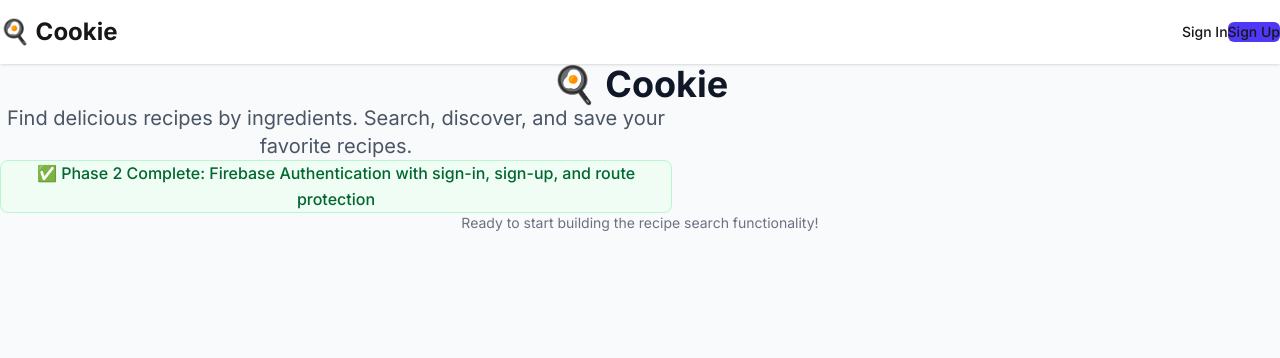
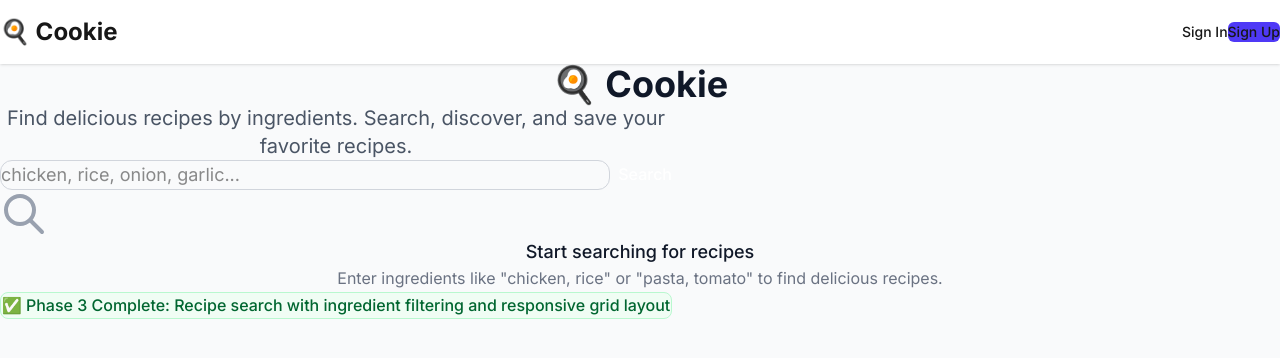
Before and after one commit to SweetieBirdX/Cookie, a Next.js app: page / in a window 1280 px wide. Shown: the top 358 px of the page. Built offline with nearby package versions, Linux system fonts and the light colour scheme; no server answers.

Commit message:
Implement recipe search functionality with SearchBar and RecipeList components. Update Home page to include search results display and loading states. Refactor authentication loading state variable for clarity.

```diff
--- a/src/app/page.tsx
+++ b/src/app/page.tsx
@@ -1,13 +1,19 @@
 "use client";
 
+import { useState } from "react";
 import { useAuth } from "@/lib/useAuth";
 import { signOutUser } from "@/lib/auth";
 import { useRouter } from "next/navigation";
 import Link from "next/link";
+import SearchBar from "@/components/SearchBar";
+import RecipeList from "@/components/RecipeList";
+import { useRecipeSearch } from "@/lib/useRecipeSearch";
 
 export default function Home() {
-  const { user, loading } = useAuth();
+  const { user, loading: authLoading } = useAuth();
   const router = useRouter();
+  const [searchQuery, setSearchQuery] = useState("");
+  const { data: searchResults, isLoading: searchLoading } = useRecipeSearch(searchQuery);
 
   const handleSignOut = async () => {
     try {
@@ -16,6 +22,10 @@ export default function Home() {
     } catch (error) {
       console.error("Error signing out:", error);
     }
+  };
+
+  const handleSearch = (query: string) => {
+    setSearchQuery(query);
   };
 
   return (
@@ -30,7 +40,7 @@ export default function Home() {
               </Link>
             </div>
             <div className="flex items-center space-x-4">
-              {loading ? (
+              {authLoading ? (
                 <div className="animate-pulse bg-gray-200 h-8 w-20 rounded"></div>
               ) : user ? (
                 <>
@@ -72,21 +82,76 @@ export default function Home() {
       </nav>
 
       {/* Main Content */}
-      <main className="container mx-auto px-4 py-8">
-        <div className="text-center space-y-6">
+      <main className="max-w-7xl mx-auto px-4 sm:px-6 lg:px-8 py-8">
+        <div className="text-center space-y-6 mb-8">
           <h1 className="text-4xl font-bold text-gray-900">
             🍳 Cookie
           </h1>
           <p className="text-xl text-gray-600 max-w-2xl mx-auto">
             Find delicious recipes by ingredients. Search, discover, and save your favorite recipes.
           </p>
+
+          {/* Search Bar */}
+          <div className="mt-8">
+            <SearchBar
+              onSearch={handleSearch}
+              loading={searchLoading}
+              placeholder="chicken, rice, onion, garlic..."
+            />
+          </div>
+
+          {/* Search Results Info */}
+          {searchQuery && (
+            <div className="text-sm text-gray-600">
+              {searchLoading ? (
+                "Searching recipes..."
+              ) : searchResults ? (
+                `Found ${searchResults.length} recipe${searchResults.length !== 1 ? 's' : ''} for "${searchQuery}"`
+              ) : null}
+            </div>
+          )}
+        </div>
+
+        {/* Recipe Results */}
+        <div className="mt-8">
+          {searchQuery ? (
+            <RecipeList
+              items={searchResults || []}
+              loading={searchLoading}
+            />
+          ) : (
+            <div className="text-center py-12">
+              <div className="text-gray-400 mb-4">
+                <svg
+                  className="mx-auto h-12 w-12"
+                  fill="none"
+                  viewBox="0 0 24 24"
+                  stroke="currentColor"
+                >
+                  <path
+                    strokeLinecap="round"
+                    strokeLinejoin="round"
+                    strokeWidth={2}
+                    d="M21 21l-6-6m2-5a7 7 0 11-14 0 7 7 0 0114 0z"
+                  />
+                </svg>
+              </div>
+              <h3 className="text-lg font-medium text-gray-900 mb-2">
+                Start searching for recipes
+              </h3>
+              <p className="text-gray-500">
+                Enter ingredients like "chicken, rice" or "pasta, tomato" to find delicious recipes.
+              </p>
+            </div>
+          )}
+        </div>
+
+        {/* Phase Status */}
+        <div className="mt-12 text-center">
           <div className="bg-green-50 border border-green-200 rounded-lg p-4 max-w-2xl mx-auto">
             <p className="text-green-800 font-medium">
-              ✅ Phase 2 Complete: Firebase Authentication with sign-in, sign-up, and route protection
+              ✅ Phase 3 Complete: Recipe search with ingredient filtering and responsive grid layout
             </p>
-          </div>
-          <div className="text-sm text-gray-500">
-            <p>Ready to start building the recipe search functionality!</p>
           </div>
         </div>
       </main>
--- /dev/null
+++ b/src/components/SearchBar.tsx
@@ -0,0 +1,46 @@
+"use client";
+
+import { useState } from "react";
+
+type Props = {
+  onSearch: (q: string) => void;
+  placeholder?: string;
+  loading?: boolean;
+};
+
+export default function SearchBar({ onSearch, placeholder = "chicken, rice, onion", loading = false }: Props) {
+  const [value, setValue] = useState("");
+
+  const handleSubmit = (e: React.FormEvent) => {
+    e.preventDefault();
+    onSearch(value);
+  };
+
+  return (
+    <form onSubmit={handleSubmit} className="w-full max-w-2xl mx-auto">
+      <div className="flex gap-2 w-full">
+        <input
+          className="input input-bordered flex-1 px-4 py-3 rounded-xl border border-gray-300 focus:outline-none focus:ring-2 focus:ring-indigo-500 focus:border-transparent text-lg"
+          value={value}
+          onChange={(e) => setValue(e.target.value)}
+          placeholder={placeholder}
+          disabled={loading}
+        />
+        <button
+          type="submit"
+          disabled={loading}
+          className="px-6 py-3 rounded-xl border border-transparent bg-indigo-600 text-white font-medium hover:bg-indigo-700 focus:outline-none focus:ring-2 focus:ring-offset-2 focus:ring-indigo-500 disabled:opacity-50 disabled:cursor-not-allowed transition-colors"
+        >
+          {loading ? (
+            <div className="flex items-center">
+              <div className="animate-spin rounded-full h-4 w-4 border-b-2 border-white mr-2"></div>
+              Search
+            </div>
+          ) : (
+            "Search"
+          )}
+        </button>
+      </div>
+    </form>
+  );
+}
--- /dev/null
+++ b/src/lib/useRecipeSearch.ts
@@ -0,0 +1,13 @@
+"use client";
+
+import { useQuery } from "@tanstack/react-query";
+import { searchRecipes } from "@/lib/recipes";
+
+export function useRecipeSearch(query: string) {
+  return useQuery({
+    queryKey: ["recipes", query],
+    queryFn: () => Promise.resolve(searchRecipes(query, { mode: "AND" })),
+    staleTime: 1000 * 60, // 1 dk
+    enabled: true,
+  });
+}
```
